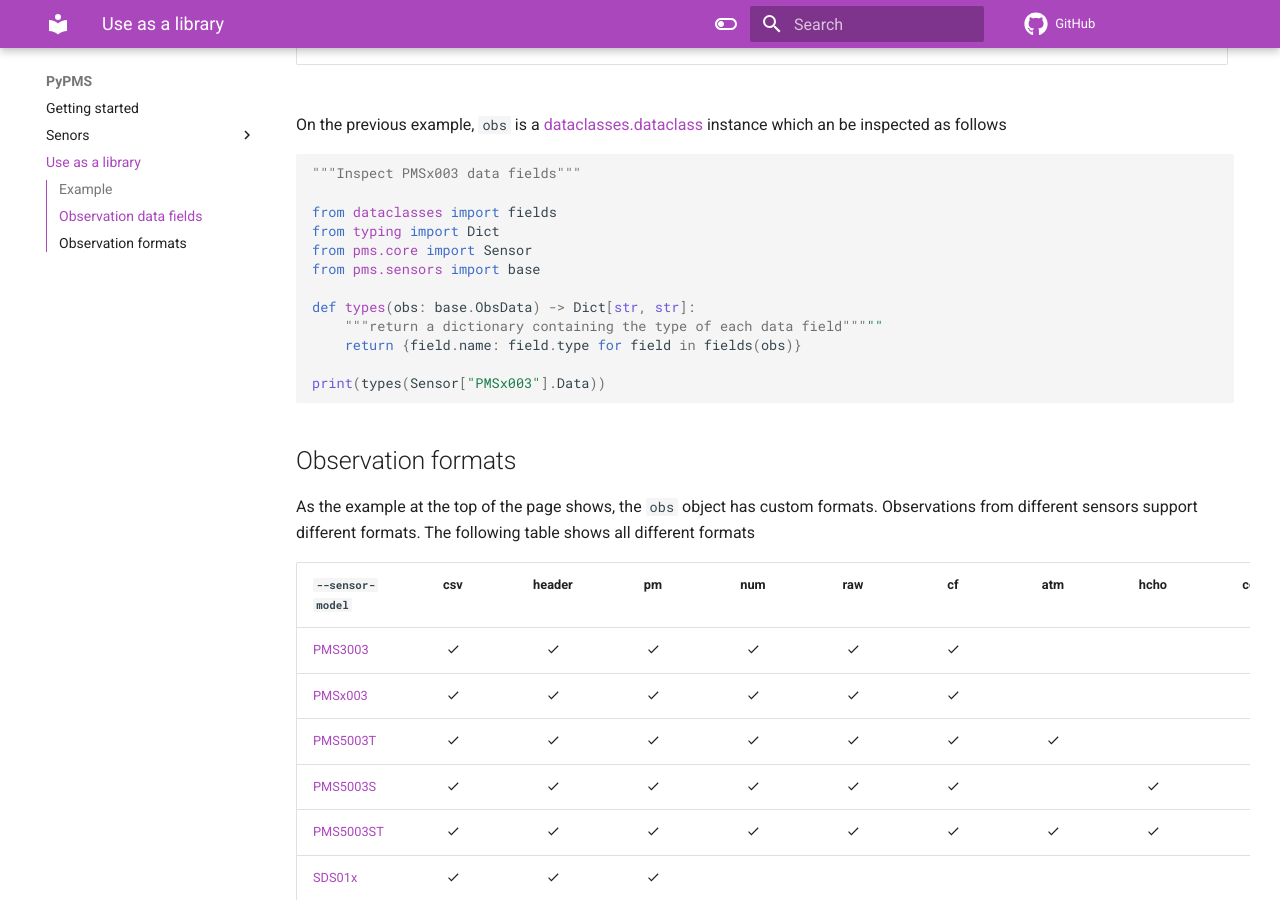
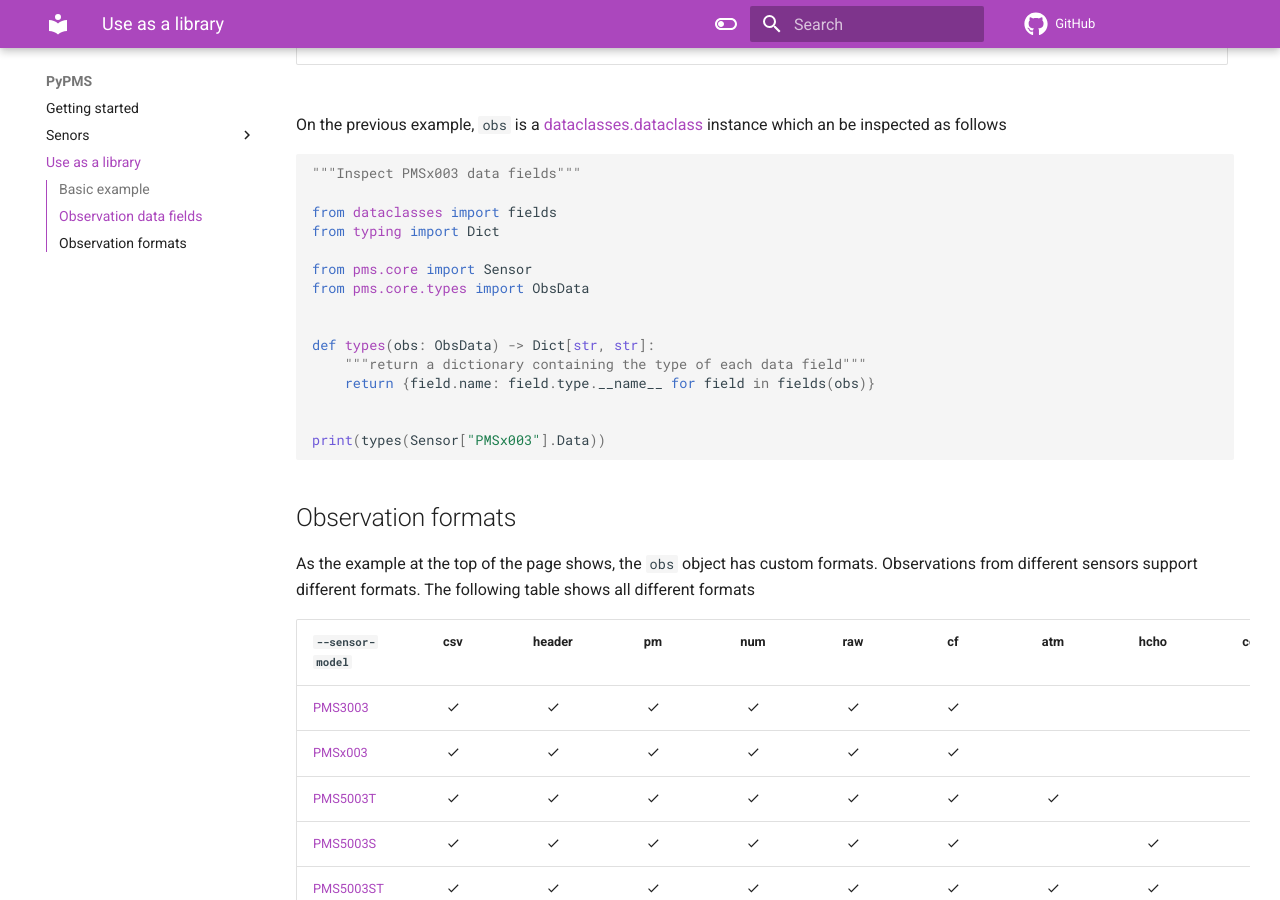
Before and after one commit to avaldebe/PyPMS, an MkDocs documentation site: the page built from docs/library_usage.md, in a window 1280 px wide and 900 px high, scrolled down 1606 px. Built offline with MkDocs 1.6.1 and Material for MkDocs 9.7.7, drawn with Linux system fonts in a browser that asks for light colours; comment, search, counter and statistics services are not loaded; some of the changed lines change nothing that is shown; some of the changed text lies outside the part shown.

Commit message:
move basic docs examples

````diff
--- /dev/null
+++ b/docs/examples/inspect_data_fields.py
@@ -0,0 +1,15 @@
+"""Inspect PMSx003 data fields"""
+
+from dataclasses import fields
+from typing import Dict
+
+from pms.core import Sensor
+from pms.core.types import ObsData
+
+
+def types(obs: ObsData) -> Dict[str, str]:
+    """return a dictionary containing the type of each data field"""
+    return {field.name: field.type.__name__ for field in fields(obs)}
+
+
+print(types(Sensor["PMSx003"].Data))
--- /dev/null
+++ b/docs/examples/read_sensor.py
@@ -0,0 +1,25 @@
+"""Read PMSx003 sensor on /dev/ttyUSB0"""
+
+from pms.core import SensorReader
+
+# read 4 samples, one sample every 15 seconds
+reader = SensorReader("PMSx003", "/dev/ttyUSB0", interval=15, samples=4)
+
+# read 4 samples and print PM fields (default format)
+with reader:
+    for obs in reader():
+        print(obs)
+
+# read 4 samples and print all fields as csv
+with reader:
+    for obs in reader():
+        print(f"{obs:csv}")
+
+# read 4 samples and print as csv with header
+with reader:
+    print_header = True
+    for obs in reader():
+        if print_header:
+            print(f"{obs:header}")
+            print_header = False
+        print(f"{obs:csv}")
--- a/docs/library_usage.md
+++ b/docs/library_usage.md
@@ -3,34 +3,10 @@
 `PyPMS`/`pms` is meant as a command line application.
 This section contain some help for those brave enough to use its internals as a library.
 
-## Example
+## Basic example
 
-```python
-"""Read PMSx003 sensor on /dev/ttyUSB0"""
-
-from pms.core import SensorReader
-
-# read 4 samples, one sample every 15 seconds
-reader = SensorReader("PMSx003", "/dev/ttyUSB0", 15, 4)
-
-# read 4 samples and print PM fields (default format)
-with reader:
-    for obs in reader():
-        print(obs)
-
-# read 4 samples and print all fields as csv
-with reader:
-    for obs in reader():
-        print(f"{obs:csv}")
-
-# read 4 samples and print as csv with header
-with reader:
-    print_header = True
-    for obs in reader():
-        if print_header:
-            print(f"{obs:header}")
-            print_header = False
-        print(f"{obs:csv}")
+``` python
+--8<-- "read_sensor.py"
 ```
 
 ## Observation data fields
@@ -126,19 +102,8 @@
 
 On the previous example, `obs` is a [dataclasses.dataclass] instance which an be inspected as follows
 
-```python
-"""Inspect PMSx003 data fields"""
-
-from dataclasses import fields
-from typing import Dict
-from pms.core import Sensor
-from pms.sensors import base
-
-def types(obs: base.ObsData) -> Dict[str, str]:
-    """return a dictionary containing the type of each data field"""""
-    return {field.name: field.type for field in fields(obs)}
-
-print(types(Sensor["PMSx003"].Data))
+``` python
+--8<-- "inspect_data_fields.py"
 ```
 
 [dataclasses.dataclass]: https://docs.python.org/3/library/dataclasses.html#dataclasses.dataclass
--- a/mkdocs.yml
+++ b/mkdocs.yml
@@ -30,7 +30,7 @@
   - pymdownx.tabbed
   - pymdownx.superfences
   - pymdownx.snippets:
-      base_path: "tests/captured_data/"
+      base_path: ["tests/captured_data/", "docs/examples/"]
   - pymdownx.emoji:
       emoji_index: !!python/name:materialx.emoji.twemoji
       emoji_generator: !!python/name:materialx.emoji.to_svg
````
